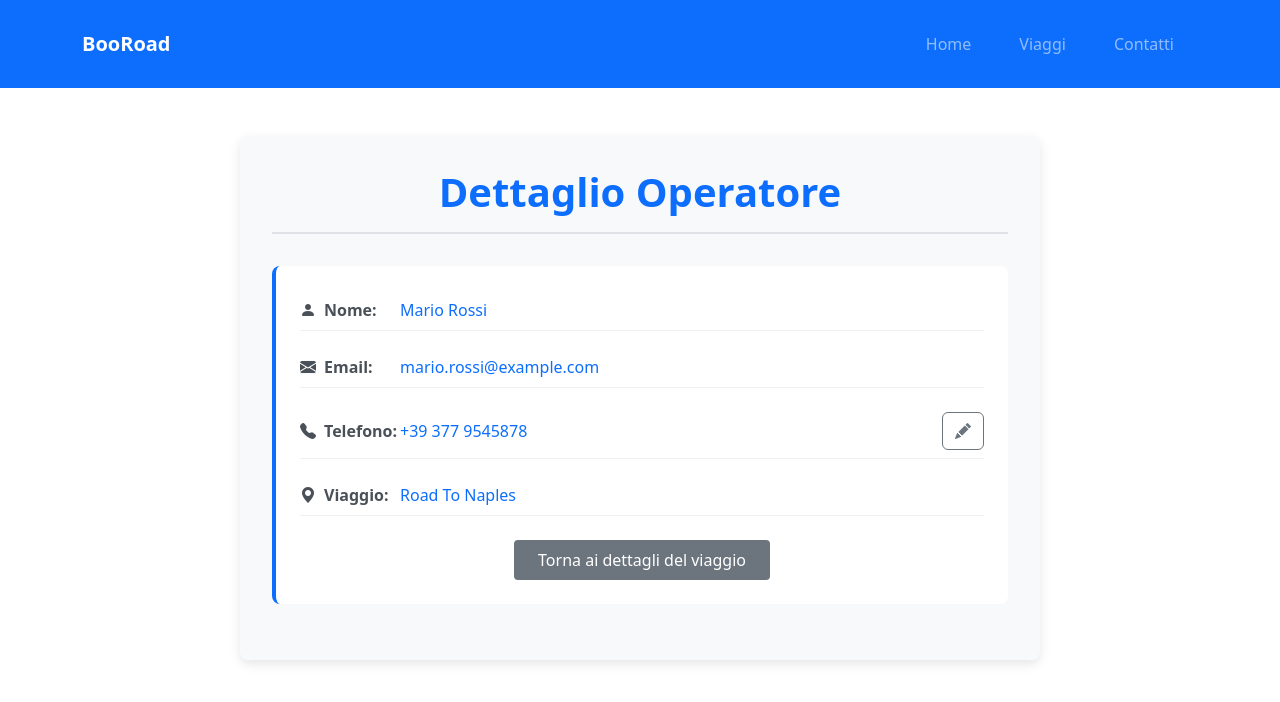
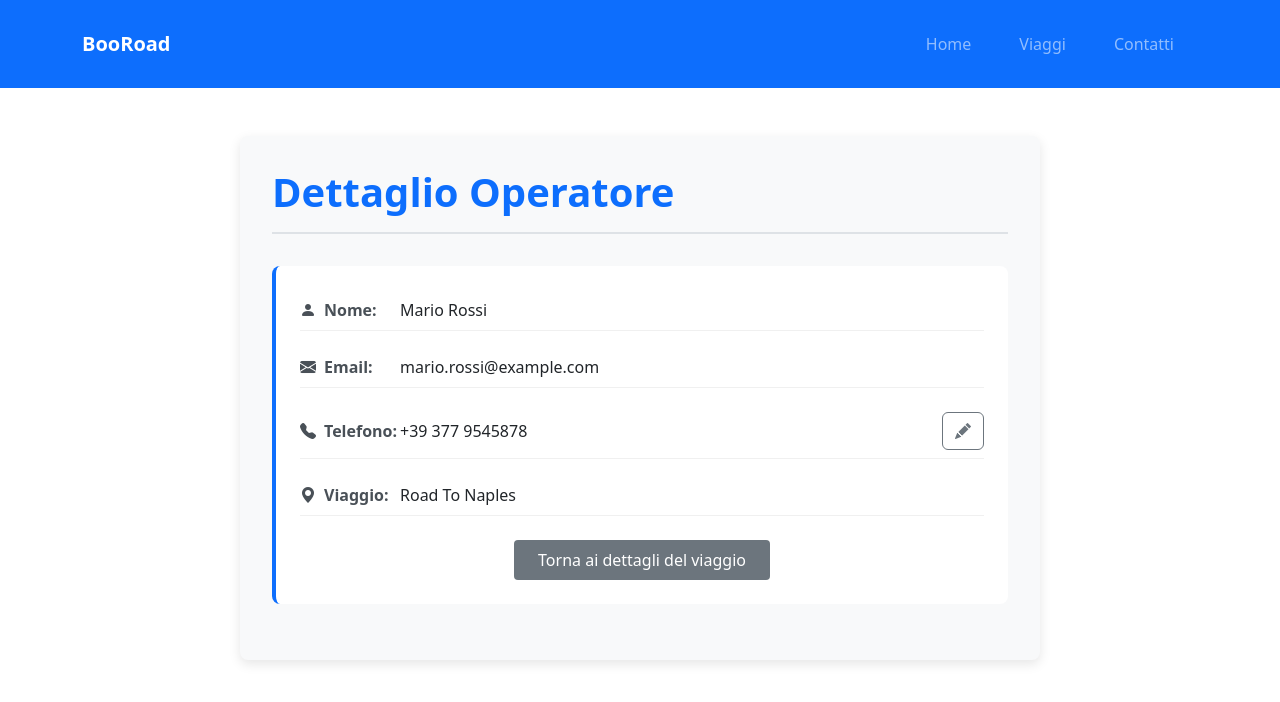
Before and after one commit to AndreaCatapano/react-prototipo-team-2, a React (Vite) app: page /guides/1 in a window 1280 px wide. Shown: the top 702 px of the page. Built offline with nearby package versions, Linux system fonts and the light colour scheme.

Commit message:
WIP: aggiornamento GuideDetailPage.css prima del pull

```diff
--- a/src/style/GuideDetailPage.css
+++ b/src/style/GuideDetailPage.css
@@ -13,7 +13,6 @@
     padding-bottom: 1rem;
     margin-bottom: 2rem;
     font-weight: 600;
-  text-align: center;
 }
 
 .guide-info-card {
@@ -42,14 +41,8 @@
 }
 
 .guide-value {
-  color: #0d6efd;
+    color: #212529;
     font-weight: 500;
-  transition: color 0.2s;
-}
-
-.guide-value:hover {
-  color: #084298;
-  text-decoration: underline;
 }
 
 .guide-not-found {
@@ -69,8 +62,8 @@
     border-radius: 4px;
     font-weight: 500;
     text-decoration: none;
+    display: inline-block;
     transition: background-color 0.2s;
-  display: inline-block;
 }
 
 .back-button:hover {
@@ -90,8 +83,3 @@
         margin-bottom: 0.25rem;
     }
 }
-
-.alert {
-  margin-top: 1rem;
-  border-radius: 8px;
-}
```
Lines whose indentation alone changed are shown as unchanged.
